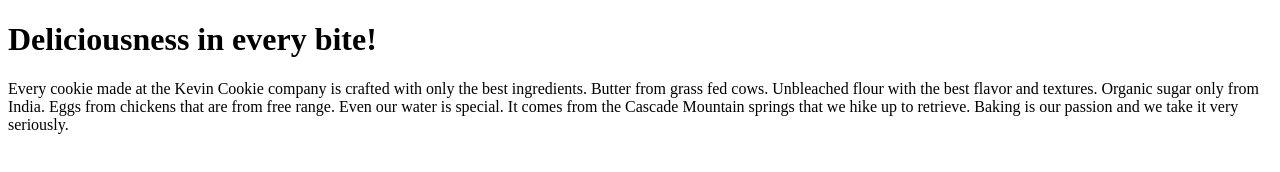
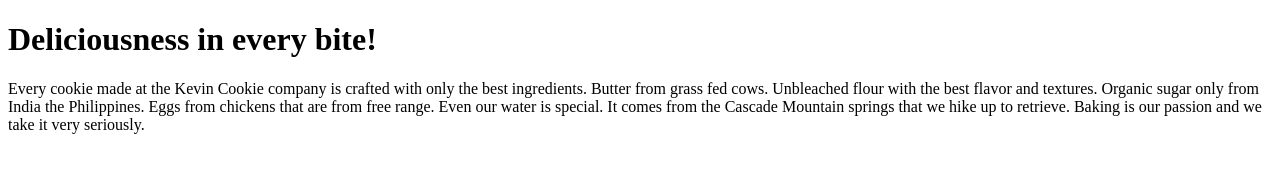
Before and after one commit to manavsheth/KevinCookieCompany.com, a plain HTML site: page index.htm in a window 1280 px wide. Drawn offline with Linux system fonts and the light colour scheme.

Commit message:
Update index.htm

```diff
--- a/index.htm
+++ b/index.htm
@@ -3,7 +3,7 @@
 <body>
 
 <h1>Deliciousness in every bite!</h1>
-<p>Every cookie made at the Kevin Cookie company is crafted with only the best ingredients. Butter from grass fed cows. Unbleached flour with the best flavor and textures. Organic sugar only from India. Eggs from chickens that are from free range. Even our water is special. It comes from the Cascade Mountain springs that we hike up to retrieve. Baking is our passion and we take it very seriously.</p>
+<p>Every cookie made at the Kevin Cookie company is crafted with only the best ingredients. Butter from grass fed cows. Unbleached flour with the best flavor and textures. Organic sugar only from India the Philippines. Eggs from chickens that are from free range. Even our water is special. It comes from the Cascade Mountain springs that we hike up to retrieve. Baking is our passion and we take it very seriously.</p>
 
 
 </body>
```
